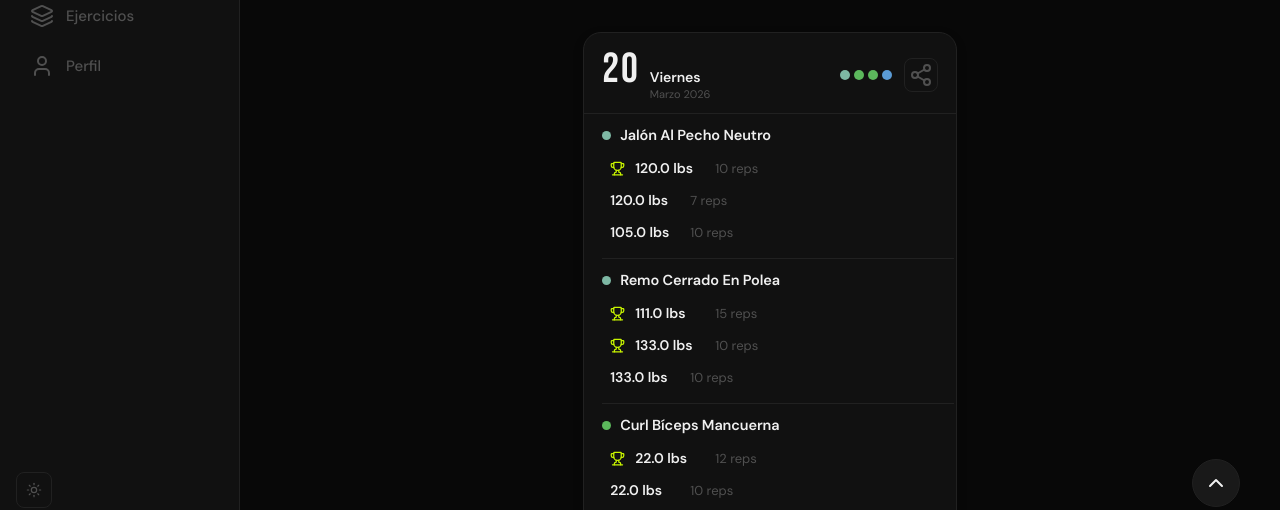
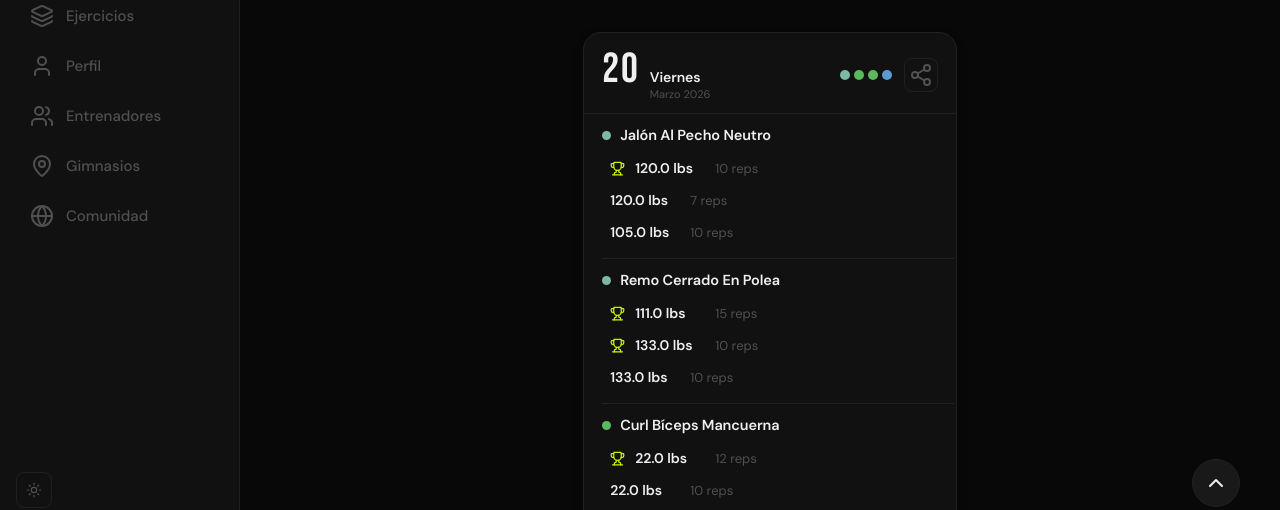
Before and after one commit to 4rmand0M/APEX, a website: page pages/workout.html in a window 1280 px wide. Shown: the part 193-703 px from the top of the page. Drawn offline with nearby package versions, Linux system fonts and the light colour scheme.

Commit message:
1.4.2: Mover accesos de nuevas páginas al sidebar de Workout

```diff
--- a/pages/workout.html
+++ b/pages/workout.html
@@ -37,6 +37,10 @@
         <li><a href="calendario.html" class="enlace-nav"><i data-lucide="calendar"></i><span>Calendario</span></a></li>
         <li><a href="ejercicios.html" class="enlace-nav"><i data-lucide="layers"></i><span>Ejercicios</span></a></li>
         <li><a href="#"               class="enlace-nav"><i data-lucide="user"></i><span>Perfil</span></a></li>
+        <!-- Nuevas secciones -->
+        <li><a href="entrenadores.html" class="enlace-nav"><i data-lucide="users"></i><span>Entrenadores</span></a></li>
+        <li><a href="gyms.html" class="enlace-nav"><i data-lucide="map-pin"></i><span>Gimnasios</span></a></li>
+        <li><a href="comunity.html" class="enlace-nav"><i data-lucide="globe"></i><span>Comunidad</span></a></li>
       </ul>
     </nav>
     <div class="nav-inferior">
```
